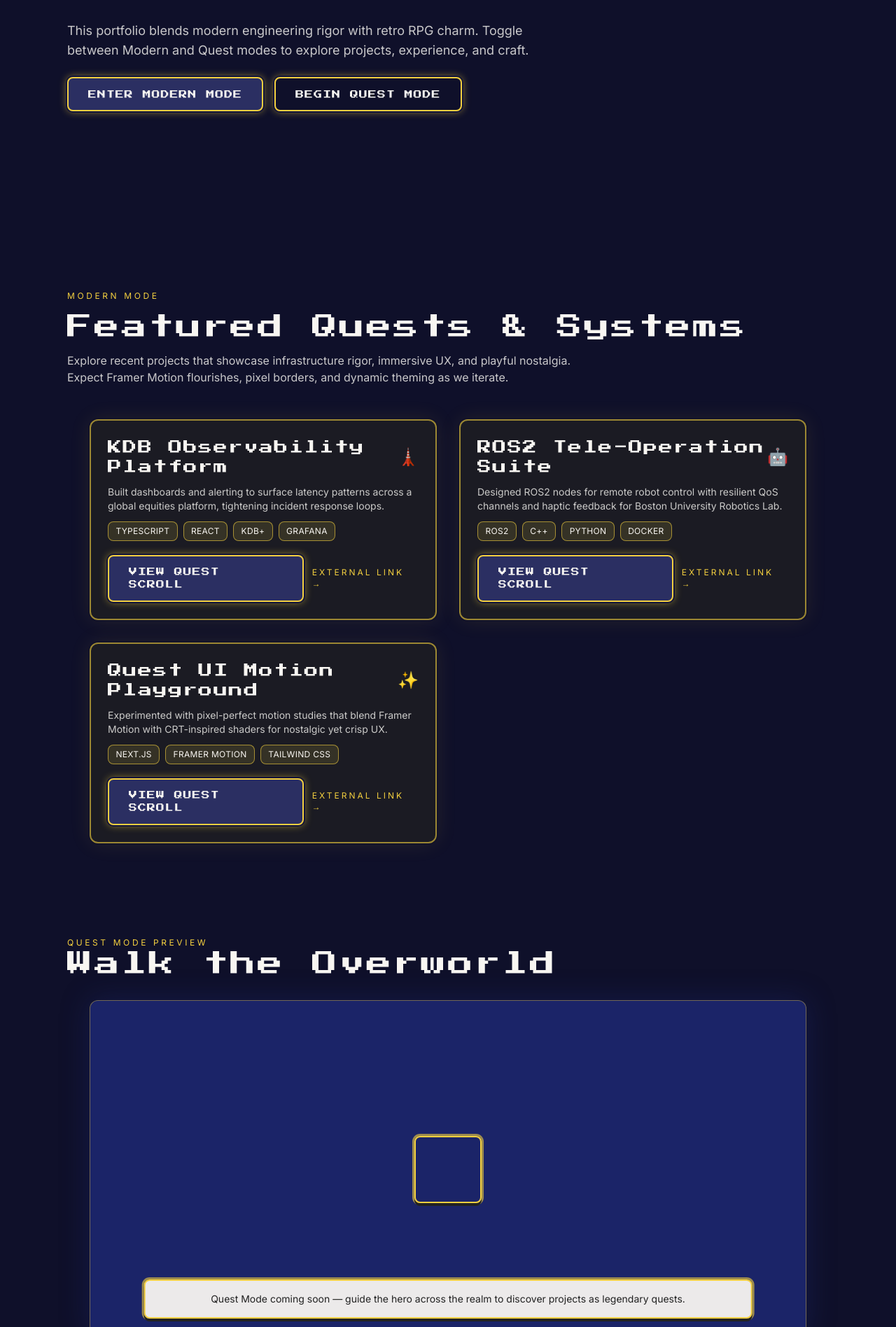
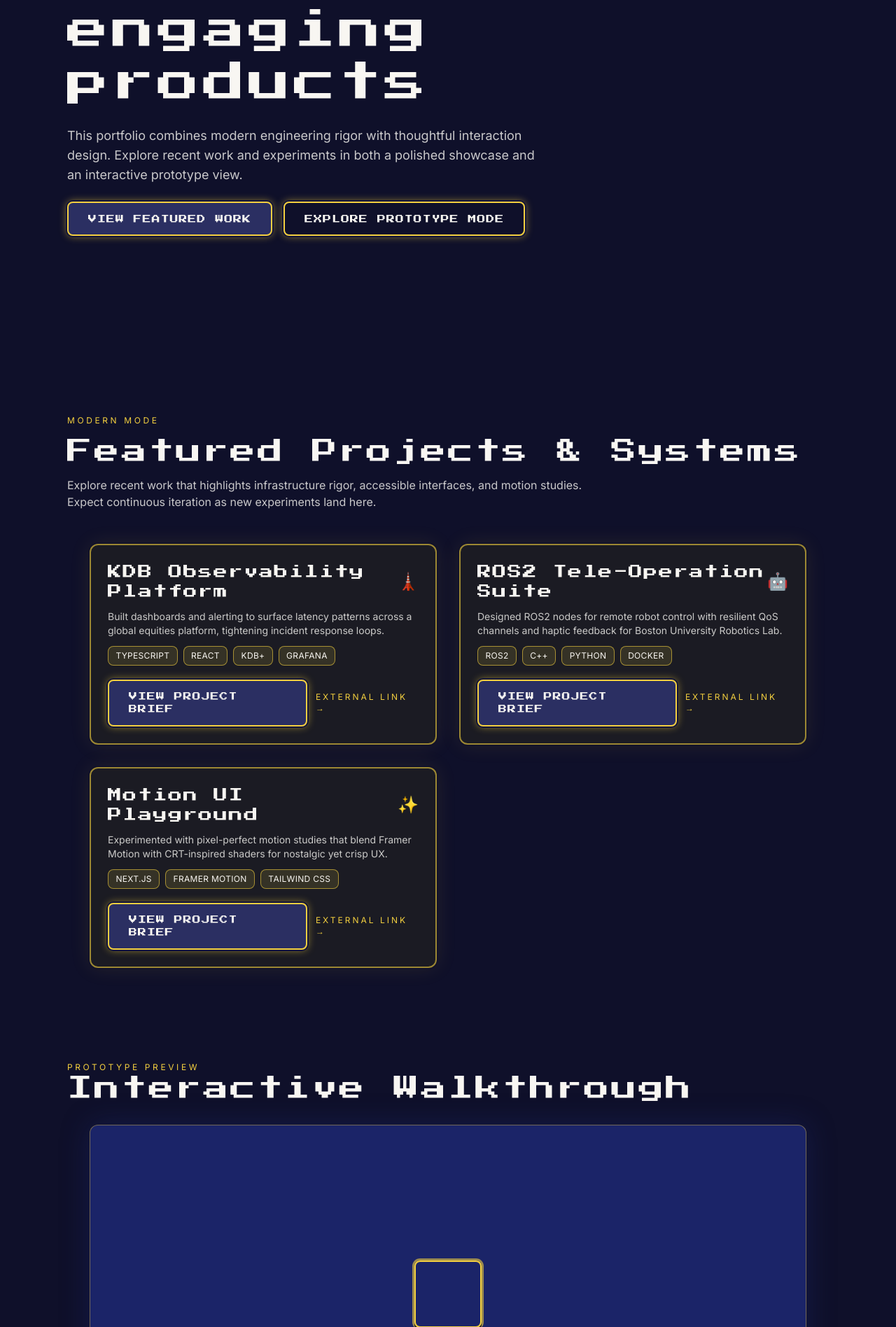
Before and after one commit to Rynhalt/Portfolio_Website, a Next.js app: page / in a window 1280 px wide. Shown: the part 564-2460 px from the top of the page at 70% size. Built offline with nearby package versions, Linux system fonts and the light colour scheme.

Commit message:
Fixed Wording to plain Enlgish

```diff
--- a/src/app/projects/[id]/page.tsx
+++ b/src/app/projects/[id]/page.tsx
@@ -22,8 +22,8 @@ export function generateMetadata({
 
   if (!project) {
     return {
-      title: "Quest not found — Rynhalt Portfolio",
-      description: "This quest scroll has yet to be written.",
+      title: "Project not found — Rynhalt Portfolio",
+      description: "This project page is not available.",
     };
   }
 
--- a/src/components/HeroSection.tsx
+++ b/src/components/HeroSection.tsx
@@ -22,25 +22,25 @@ export default function HeroSection() {
         variants={heroItem}
         className="font-heading text-4xl leading-tight md:text-6xl"
       >
-        Marcus Izumi — Systems Engineer on a Quest for Delightful UX
+        Marcus Izumi — Systems Engineer crafting dependable, engaging products
       </motion.h1>
       <motion.p
         variants={heroItem}
         className="mx-auto max-w-2xl text-base text-foreground/80 md:mx-0 md:text-lg"
       >
-        This portfolio blends modern engineering rigor with retro RPG charm.
-        Toggle between Modern and Quest modes to explore projects, experience,
-        and craft.
+        This portfolio combines modern engineering rigor with thoughtful
+        interaction design. Explore recent work and experiments in both a
+        polished showcase and an interactive prototype view.
       </motion.p>
       <motion.div
         variants={heroCta}
         className="flex flex-col gap-4 md:flex-row md:items-center"
       >
         <a className="pixel-button" href="#projects">
-          Enter Modern Mode
+          View Featured Work
         </a>
-        <a className="pixel-button pixel-button--ghost" href="#quest">
-          Begin Quest Mode
+        <a className="pixel-button pixel-button--ghost" href="#prototype">
+          Explore Prototype Mode
         </a>
       </motion.div>
     </motion.section>
--- a/src/components/Navbar.tsx
+++ b/src/components/Navbar.tsx
@@ -11,7 +11,7 @@ import {
 
 const navLinks = [
   { href: "/#projects", label: "Projects" },
-  { href: "/#quest", label: "Quest Mode" },
+  { href: "/#prototype", label: "Prototype" },
   { href: "/#contact", label: "Contact" },
 ];
 
--- a/src/components/ProjectDetailView.tsx
+++ b/src/components/ProjectDetailView.tsx
@@ -43,7 +43,7 @@ export default function ProjectDetailView({ project }: ProjectDetailViewProps) {
             href="/"
             className="text-foreground/70 transition-colors hover:text-foreground"
           >
-            ← Return to Overworld
+            ← Back to portfolio
           </Link>
           <span>{typeLabel}</span>
         </motion.div>
@@ -163,7 +163,7 @@ export default function ProjectDetailView({ project }: ProjectDetailViewProps) {
                     rel="noopener noreferrer"
                     className="underline"
                   >
-                    Download the quest brief
+                    Download the project brief
                   </a>
                   .
                 </p>
--- a/src/components/ProjectPanel.tsx
+++ b/src/components/ProjectPanel.tsx
@@ -49,7 +49,7 @@ export default function ProjectPanel({ project }: ProjectPanelProps) {
           href={`/projects/${project.id}`}
           className="pixel-button pixel-button--inline"
         >
-          View Quest Scroll
+          View Project Brief
         </Link>
         {project.externalLink ? (
           <a
--- a/src/components/ProjectsShowcase.tsx
+++ b/src/components/ProjectsShowcase.tsx
@@ -28,15 +28,15 @@ export default function ProjectsShowcase() {
           variants={sectionHeadingItem}
           className="font-heading text-3xl md:text-4xl"
         >
-          Featured Quests &amp; Systems
+          Featured Projects &amp; Systems
         </motion.h2>
         <motion.p
           variants={sectionHeadingItem}
           className="mx-auto max-w-3xl text-base text-foreground/80 md:mx-0"
         >
-          Explore recent projects that showcase infrastructure rigor, immersive
-          UX, and playful nostalgia. Expect Framer Motion flourishes, pixel
-          borders, and dynamic theming as we iterate.
+          Explore recent work that highlights infrastructure rigor, accessible
+          interfaces, and motion studies. Expect continuous iteration as new
+          experiments land here.
         </motion.p>
       </motion.header>
 
--- a/src/components/QuestCta.tsx
+++ b/src/components/QuestCta.tsx
@@ -14,11 +14,11 @@ export default function QuestCta() {
       className="px-6 pb-12 text-center md:px-12 md:text-left lg:px-24"
     >
       <div className="mx-auto max-w-3xl rounded-xl border border-gold/40 bg-royal-blue/60 p-8 shadow-[0_0_24px_rgba(244,208,63,0.2)] md:mx-0">
-        <h3 className="font-heading text-2xl md:text-3xl">Ready to Party Up?</h3>
+        <h3 className="font-heading text-2xl md:text-3xl">Let&apos;s collaborate</h3>
         <p className="mt-4 text-base text-foreground/80">
-          This realm is under active construction. Soon you&apos;ll find contact
-          dialogs, lore codices, and a polished modern layout paired with an
-          interactive quest experience.
+          I&apos;m refining this portfolio while shipping distributed systems and
+          interface experiments. Reach out if you&apos;d like to talk about
+          infrastructure, tooling, or product engineering.
         </p>
         <motion.a
           whileHover={{ y: -2 }}
@@ -26,7 +26,7 @@ export default function QuestCta() {
           className="pixel-button mt-6"
           href="mailto:marcus@izumi.dev"
         >
-          Send a Carrier Pigeon
+          Contact Marcus
         </motion.a>
       </div>
     </motion.section>
--- a/src/components/QuestMode/RpgScene.tsx
+++ b/src/components/QuestMode/RpgScene.tsx
@@ -3,15 +3,14 @@ import HeroSprite from "./HeroSprite";
 export default function RpgScene() {
   return (
     <section
-      id="quest"
       className="relative mx-auto flex h-[480px] w-full max-w-5xl items-center justify-center overflow-hidden rounded-xl border border-accent/40 bg-royal-blue/80 shadow-[0_0_40px_rgba(31,45,128,0.35)]"
-      aria-label="Quest Mode overview"
+      aria-label="Interactive prototype overview"
     >
       <HeroSprite />
-      {/* TODO: wire up tile map, quest triggers, and dialogue overlays */}
+      {/* TODO: integrate tile map, interaction triggers, and overlays */}
       <div className="absolute bottom-6 left-1/2 w-[85%] -translate-x-1/2 rounded-lg border-2 border-gold bg-parchment/95 p-4 text-center text-sm text-ink-black shadow-pixel">
-        Quest Mode coming soon — guide the hero across the realm to discover
-        projects as legendary quests.
+        Prototype mode is in progress. Soon you&apos;ll be able to walk through a
+        pixel scene and open project highlights as you explore.
       </div>
     </section>
   );
--- a/src/components/QuestPreviewSection.tsx
+++ b/src/components/QuestPreviewSection.tsx
@@ -9,7 +9,7 @@ import {
 
 export default function QuestPreviewSection() {
   return (
-    <section className="px-6 md:px-12 lg:px-24">
+    <section id="prototype" className="px-6 md:px-12 lg:px-24">
       <motion.header
         initial="hidden"
         whileInView="show"
@@ -21,13 +21,13 @@ export default function QuestPreviewSection() {
           variants={sectionHeadingItem}
           className="text-xs uppercase tracking-[0.3em] text-accent"
         >
-          Quest Mode Preview
+          Prototype Preview
         </motion.span>
         <motion.h2
           variants={sectionHeadingItem}
           className="font-heading text-3xl md:text-4xl"
         >
-          Walk the Overworld
+          Interactive Walkthrough
         </motion.h2>
       </motion.header>
       <RpgScene />
--- a/src/data/projects.ts
+++ b/src/data/projects.ts
@@ -65,7 +65,7 @@ export const projects: Project[] = [
   },
   {
     id: "quest-ui",
-    title: "Quest UI Motion Playground",
+    title: "Motion UI Playground",
     description:
       "Experimented with pixel-perfect motion studies that blend Framer Motion with CRT-inspired shaders for nostalgic yet crisp UX.",
     tech: ["Next.js", "Framer Motion", "Tailwind CSS"],
@@ -77,13 +77,13 @@ export const projects: Project[] = [
     summary:
       "A living playground for modern-meets-retro interactions: CRT bloom shaders, parallax overworlds, and delightful micro-interactions that still respect accessibility budgets.",
     highlights: [
-      "Crafted reusable Framer Motion primitives for scroll-linked progress, floating navs, and quest dialogs.",
-      "Built pixel-border Tailwind utilities and animation tokens that keep retro styling consistent.",
-      "Prototype hero sprite movement logic that will power the Quest Mode walkthrough experience.",
+      "Crafted reusable Framer Motion primitives for scroll-linked progress, floating navigation, and dialog overlays.",
+      "Built pixel-border Tailwind utilities and animation tokens that keep the visual language consistent.",
+      "Prototyped sprite movement, collision checks, and camera flow for the interactive mode.",
     ],
     outcomes: [
       "Established the visual language used across the Rynhalt portfolio refresh.",
-      "Serves as a sandbox for testing Quest Mode performance targets ahead of public launch.",
+      "Provides a sandbox for validating performance targets ahead of the interactive launch.",
     ],
     type: "web",
   },
```
